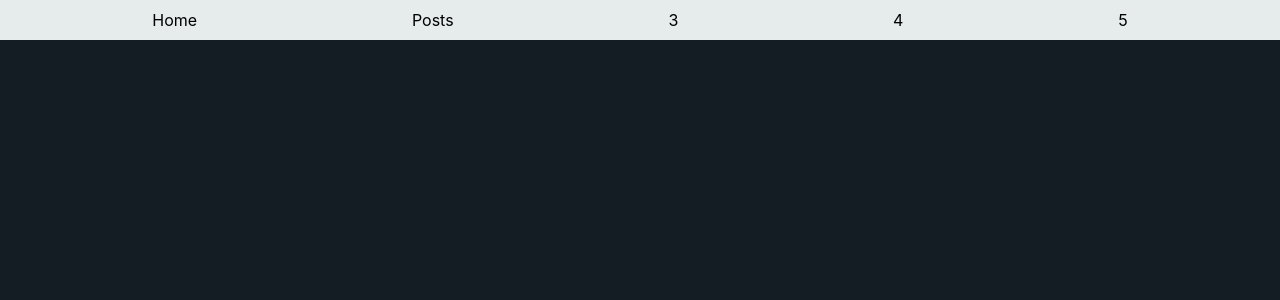
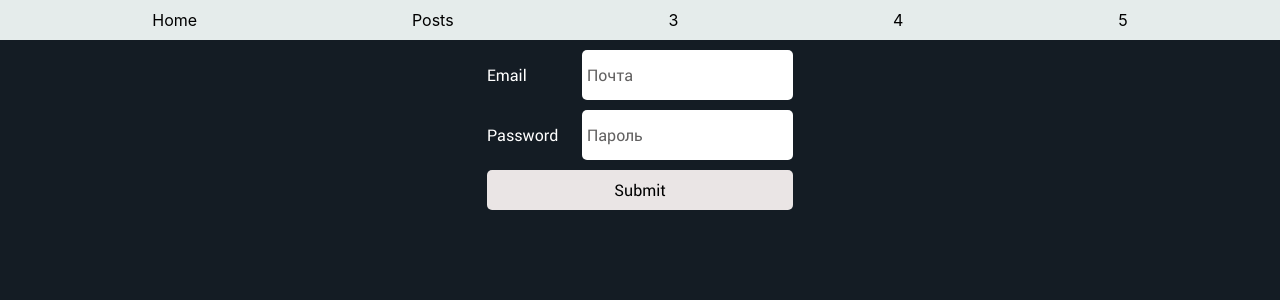
Before and after one commit to Mighty-Lion/Practice, a React (Vite) app: page / in a window 1280 px wide. Shown: the top 300 px of the page. Built offline with nearby package versions, Linux system fonts and the light colour scheme.

Commit message:
created an authorization form

```diff
--- a/src/hooks/useValidation.ts
+++ b/src/hooks/useValidation.ts
@@ -5,25 +5,11 @@ const validateEmail = (email: string | undefined) => {
   return Yup.string().email().isValidSync(email);
 };
 
-const validatePhone = (phone: number | undefined) => {
-  return Yup.number()
-    .integer()
-    .positive()
-    .test(() => {
-      return !!(
-        phone &&
-        phone.toString().length >= 8 &&
-        phone.toString().length <= 14
-      );
-    })
-    .isValidSync(phone);
-};
-
 const loginValidationSchema = Yup.object({
-  emailorphone: Yup.string()
+  email: Yup.string()
     .required('Email / Phone is required')
     .test('emailorphone', 'Email / Phone is invalid', (value) => {
-      return validateEmail(value) || validatePhone(parseInt(value ?? '0', 10));
+      return validateEmail(value);
     }),
   password: Yup.string()
     .required('Password cannot be empty')
@@ -34,11 +20,12 @@ export function useValidation() {
   const formik = useFormik({
     initialValues: {
       id: undefined,
-      emailorphone: 'Почта / Телефон',
+      email: 'Почта',
       password: 'Пароль',
     },
     validationSchema: loginValidationSchema,
     onSubmit: (values) => {
+      console.log('Submit');
       console.log(values);
     },
   });
--- a/src/pages/Home/index.styles.ts
+++ b/src/pages/Home/index.styles.ts
@@ -1,17 +1,81 @@
 import styled from '@emotion/styled';
-import { getBreakpoint } from '../../Breakpoinst';
 
-export const CarsWrapper = styled.div`
+export const FormWrapper = styled.div`
+	display: flex;
+	justify-content: center;
+`;
+
+export const AuthForm = styled.form`
   display: grid;
-  grid-template-columns: repeat(3, 1fr);
-  grid-gap: 20px;
+  grid-gap: 10px;
+`;
 
-  @media (max-width: ${getBreakpoint('TABLET_L', 'down')}) {
-    grid-template-columns: repeat(2, 1fr);
-    grid-gap: 5px;
+export const InputWrapper = styled.div`
+  display: grid;
+  grid-template-columns: 80px auto;
+  grid-gap: 15px;
+  align-items: center;
+  width: 100%;
+  min-width: 300px;
+  max-width: 1000px;
+
+  label {
+    font-family: Roboto, sans-serif;
+    font-size: 16px;
+    font-style: normal;
+    font-weight: 400;
+    color: white;
   }
 
-  @media (max-width: ${getBreakpoint('TABLET_S', 'down')}) {
-    grid-template-columns: repeat(1, 1fr);
+  input {
+    padding: 0 5px;
+    border: none;
+    height: 50px;
+    width: 100%;
+    border-radius: 5px;
+    font-family: Roboto, sans-serif;
+    font-size: 16px;
+    font-style: normal;
+    font-weight: 400;
+    color: #626161;
+
+    &::placeholder {
+      font-family: Roboto, sans-serif;
+      font-size: 16px;
+      font-style: normal;
+      font-weight: 400;
+      color: #626161
+    }
   }
 `;
+
+export const Button = styled.button`
+  display: flex;
+	align-items: center;
+	justify-content: center;
+  margin: 0 auto;
+  border: none;
+  padding: 0 5px;
+	height: 40px;
+  width: 100%;
+
+  border-radius: 5px;
+  background: #eae5e5;
+  cursor: pointer;
+  transition: all 0.5s;
+
+  font-family: Roboto, sans-serif;
+  font-size: 16px;
+  font-style: normal;
+  font-weight: 400;
+  color: black;
+
+  &:hover,
+  &:focus {
+    background: #ababab;
+  }
+
+  &:active {
+    background: #8e8e8e;
+  }
+`;
--- a/src/pages/Home/index.tsx
+++ b/src/pages/Home/index.tsx
@@ -1,3 +1,45 @@
+import {
+  Button,
+  AuthForm,
+  FormWrapper,
+  InputWrapper,
+} from '@/pages/Home/index.styles';
+import { useValidation } from '@/hooks/useValidation';
+
 export default function Home() {
-  return <></>;
+  const { formik } = useValidation();
+  return (
+    <FormWrapper>
+      <AuthForm onSubmit={formik.handleSubmit}>
+        <InputWrapper>
+          <label htmlFor="email">Email</label>
+          <input
+            id="email"
+            name="email"
+            type="text"
+            onChange={formik.handleChange}
+            value={formik.values.email}
+          />
+        </InputWrapper>
+        <InputWrapper>
+          <label htmlFor="password">Password</label>
+          <input
+            id="password"
+            name="password"
+            type="text"
+            onChange={formik.handleChange}
+            value={formik.values.password}
+          />
+        </InputWrapper>
+        <Button
+          type="submit"
+          onClick={() => {
+            console.log('click');
+          }}
+        >
+          Submit
+        </Button>
+      </AuthForm>
+    </FormWrapper>
+  );
 }
```
